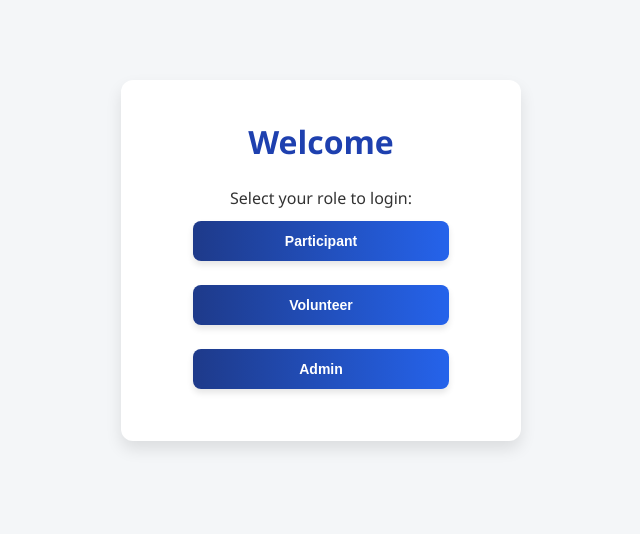
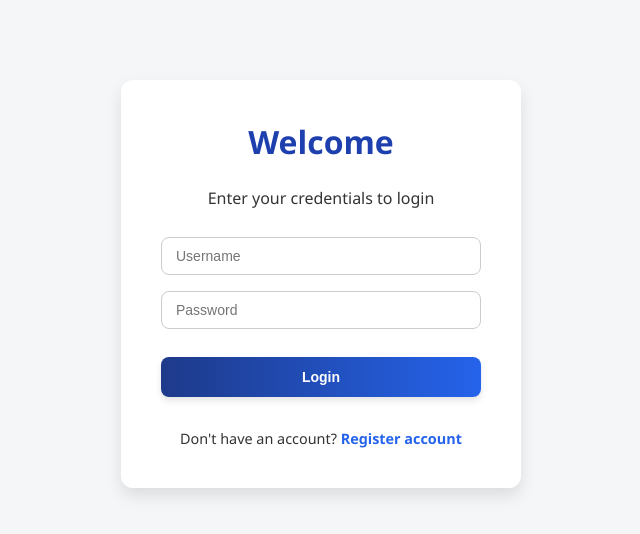
Before and after one commit to markadodo/hack4good, a Next.js app in the folder frontend/: page / in a window 1280 px wide. Shown: the top 534 px of the page, without its empty margins (319-959 px from the left). Built offline with nearby package versions, Linux system fonts and the light colour scheme.

Commit message:
updated authentication page

```diff
--- a/frontend/app/page.js
+++ b/frontend/app/page.js
@@ -1,17 +1,158 @@
 'use client';
 
+import { useState } from "react";
 import { useRouter } from "next/navigation";
 
-export default function Login() {
+export default function AuthPage() {
   const router = useRouter();
+  const [isRegistering, setIsRegistering] = useState(false);
+  const [formData, setFormData] = useState({
+    username: "",
+    password: "",
+    role: "participant", // Default role
+  });
+  const [error, setError] = useState("");
+
+  const handleInputChange = (e) => {
+    setFormData({ ...formData, [e.target.name]: e.target.value });
+  };
+
+  const handleSubmit = async (e) => {
+    e.preventDefault();
+    setError("");
+
+    // --- START OF TESTING BYPASS ---
+    // This allows you to log in with ANY username/password
+    console.log("Testing Mode: Bypassing Backend");
+
+    // You can even simulate different roles based on the username
+    if (formData.username === "admin") {
+      router.push("/admin");
+    } else if (formData.username === "volunteer") {
+      router.push("/volunteer");
+    } else {
+      router.push("/participant");
+    }
+    return;
+    // --- END OF TESTING BYPASS ---
+
+    const endpoint = isRegistering ? "/auth/register" : "/auth/login";
+
+    // Mapping registration data to match backend CreateUserInput
+    const payload = isRegistering
+      ? { ...formData, membership_type: 0 }
+      : { username: formData.username, password: formData.password };
+
+    try {
+      const response = await fetch(`http://localhost:8080${endpoint}`, {
+        method: "POST",
+        headers: { "Content-Type": "application/json" },
+        body: JSON.stringify(payload),
+      });
+
+      const data = await response.json();
+
+      if (!response.ok) {
+        throw new Error(data.error || "Something went wrong");
+      }
+
+      if (isRegistering) {
+        alert("Registration successful! Please login.");
+        setIsRegistering(false);
+        // Optionally clear the password field for security
+        setFormData(prev => ({ ...prev, password: "" }));
+      } else {
+        router.push(`/${data.role || formData.role}`);
+        //router.push(`/${formData.role}`);
+      }
+    } catch (err) {
+      setError(err.message);
+    }
+  };
 
   return (
     <div className="login-container">
-      <h1>Welcome</h1>
-      <p>Select your role to login:</p>
-      <button onClick={() => router.push("/participant")} aria-label="Login as Participant">Participant</button>
-      <button onClick={() => router.push("/volunteer")} aria-label="Login as Volunteer">Volunteer</button>
-      <button onClick={() => router.push("/admin")} aria-label="Login as Admin">Admin</button>
+      <h1>{isRegistering ? "Create Account" : "Welcome"}</h1>
+      <p>{isRegistering ? "Fill in your details to join" : "Enter your credentials to login"}</p>
+
+      <form onSubmit={handleSubmit} style={{ marginTop: "20px" }}>
+        <input
+          type="text"
+          name="username"
+          placeholder="Username"
+          value={formData.username}
+          onChange={handleInputChange}
+          required
+        />
+        <input
+          type="password"
+          name="password"
+          placeholder="Password"
+          value={formData.password}
+          onChange={handleInputChange}
+          required
+        />
+
+        {isRegistering && (
+          <div style={{ textAlign: "left", marginTop: "10px" }}>
+            <label>Select Role:</label>
+            <select name="role" value={formData.role} onChange={handleInputChange}>
+              <option value="participant">Participant</option>
+              <option value="volunteer">Volunteer</option>
+              <option value="staff">Admin/Staff</option>
+            </select>
+          </div>
+        )}
+
+        {error && <p style={{ color: "red", fontSize: "0.8rem", marginTop: "10px" }}>{error}</p>}
+
+        <button type="submit" style={{ width: "100%", marginTop: "20px" }}>
+          {isRegistering ? "Register" : "Login"}
+        </button>
+      </form>
+
+      <div style={{ marginTop: "20px", fontSize: "0.9rem" }}>
+        {isRegistering ? (
+          <p>
+            Already have an account?{" "}
+            <span
+              onClick={() => setIsRegistering(false)}
+              style={{ color: "#2563eb", cursor: "pointer", fontWeight: "bold" }}
+            >
+              Login here
+            </span>
+          </p>
+        ) : (
+          <p>
+            Don't have an account?{" "}
+            <span
+              onClick={() => setIsRegistering(true)}
+              style={{ color: "#2563eb", cursor: "pointer", fontWeight: "bold" }}
+            >
+              Register account
+            </span>
+          </p>
+        )}
+      </div>
     </div>
   );
 }
+
+
+// 'use client';
+
+// import { useRouter } from "next/navigation";
+
+// export default function Login() {
+//   const router = useRouter();
+
+//   return (
+//     <div className="login-container">
+//       <h1>Welcome</h1>
+//       <p>Select your role to login:</p>
+//       <button onClick={() => router.push("/participant")} aria-label="Login as Participant">Participant</button>
+//       <button onClick={() => router.push("/volunteer")} aria-label="Login as Volunteer">Volunteer</button>
+//       <button onClick={() => router.push("/admin")} aria-label="Login as Admin">Admin</button>
+//     </div>
+//   );
+// }
```
Also changed, not shown: 2 other files (tests, documents, lock files or other folders).
